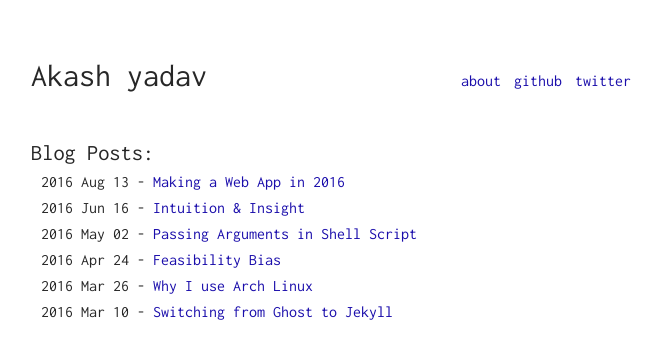
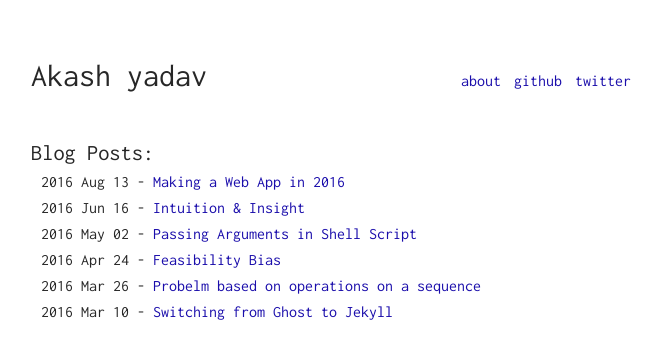
Before and after one commit to l19ux/l19ux.github.io, a Jekyll site: the page built from index.html, in a window 1280 px wide. Shown: the top 359 px of the page, without its empty margins (309-970 px from the left). Built offline with Jekyll 4.4.1, drawn with Linux system fonts in a browser that asks for light colours; part of the change alters nothing that is shown.

Commit message:
Update 2016-03-26-why-arch-linux.md

````diff
--- a/_posts/2016-03-26-why-arch-linux.md
+++ b/_posts/2016-03-26-why-arch-linux.md
@@ -1,159 +1,12 @@
 ---
 layout: post
-title: Why I use Arch Linux
+title: Probelm based on operations on a sequence
 ---
+[Problem 2062C](https://codeforces.com/problemset/problem/2062/C)
 
 
-# Loding and Saving Your Data
+```scala
+Let the reversal be called operation 1, and the difference be called operation 2. Consider swapping two adjacent operations: 12→21. If the sequence before the operations is [a1,a2,…,an], then after the operations, the sequence changes from [an−1−an,an−2−an−1,…,a1−a2] to [an−an−1,an−1−an−2,…,a2−a1]. Thus, swapping adjacent 1,2 is equivalent to taking the negation of each element of the array.
 
-主要介绍Spark对于下面3类数据源的处理：
-
-1. File formats and filesystems
-2. Structured data sources through Spark SQL
-3. Databases and key/value stores
-
-## File Formats
-
-Spark可以很容易地加载存储很多文件格式，从非结构化，半结构化到结构化的文件格式：
-
-- Text files
-- JSON
-- CSV
-- SequenceFiles
-- Protocal buffers
-- Object files
-
-除了Spark内置的输出机制，我们也可以使用Hadoop的keyed data的API。
-
-### Text Files
-
-当我们加载一份文本文件作为一个RDD，那么每一行将会成为RDD的一个元素。我们也可以同时加载很多文本文件到pair RDD中，其中key是文件名，value是文件的内容。
-
-#### Loading text files
-
-```scala
-val input = sc.textFile("file:///home/holden/repos/spark/README.md")
+Therefore, any operation sequence is equivalent to first performing 2 several times, and then performing 1 several times, and then taking the negation several times. Since 1 does not change the sum of the sequence, the answer is the maximum absolute value of the sequence sum after performing a certain number of 2.
 ```
-
-如果需要将一个文件夹中的多份文件加载，那么可以使用textFile，参数是文件夹的路径，有时候我们也需要知道输入中的一份文件的信息，或者使用整份文件，那么可以使用`SparkContext.wholeTextFiles()`,将会得到pair RDD，key就是文件名。
-
-```scala
-val input = sc.wholeTextFiles("file:///home/holden/salesFiles")
-val result = input.mapValues{y =>
-  val nums = y.split(" ").map(x => x.toDouble)
-  nums.sum / nums.size.toDouble
-}
-```
-
-#### Saving text files
-
-```scala
-result.saveAsTextFile(outputFile)
-```
-
-`outputFile`是文件夹的路径，Spark将会在这个文件夹下写入文本文件。
-
-### JSON
-
-JSON是很流行的半结构数据格式。最简单的加载JSON数据是作为文本文件加载，然后使用JSON parser来映射数据。
-
-#### Loading JSON
-
-上面最简单的方式要求是你的JSON文件每一行是一个记录，如果你有multiline JSON files，那么需要加载整份文件并且parse每一份文件。可以使用mapPartitions()重用parser。
-
-在scala或java中，通常将记录加载到一个类中来表示它们的schemas。
-
-```
-import com.fasterxml.jackson.module.scala.DefaultScalaModule
-import com.fasterxml.jackson.module.scala.experimental.ScalaObjectMapper
-import com.fasterxml.jackson.databind.ObjectMapper
-import com.fasterxml.jackson.databind.DeserializationFeature
-...
-case class Person(name: String, lovesPandas: Boolean) // Must be a top-level class
-...
-// Parse it into a specific case class. We use flatMap to handle errors
-// by returning an empty list (None) if we encounter an issue and a
-// list with one element if everything is ok (Some(_)).
-val result = input.flatMap(record => {
-  try {
-    Some(mapper.readValue(record, classOf[Person]))
-  } catch {
-    case e: Exception => None
-}})
-```
-
-#### Saving JSON
-
-我们可以使用将String的RDD转换为parsed JSON数据的库，将结构数据的RDD转换为string的RDD，然后就能使用Spark的文本文件的API。
-
-```scala
-result.filter(p => P.lovesPandas).map(mapper.writeValueAsString(_)).saveAsTextFile(outputFile)
-```
-
-### SCV and TSV
-
-#### Loading CSV
-
-对于Scala和Java，可以使用opencsv，Hadoop也有一个InputFormat，即CSVInputFormat，它并不支持记录中包含newlines。
-
-如果你的CSV数据没有包含newlines，你可以用textFile()加载数据，parse数据。
-
-```scala
-import Java.io.StringReader
-import au.com.bytecode.opencsv.CSVReader
-...
-val input = sc.textFile(inputFile)
-val result = input.map{ line =>
-  val reader = new CSVReader(new StringReader(line));
-  reader.readNext();
-}
-```
-
-如果记录中有newlines，就需要完整读入每个文件，然后解析各个字段。
-
-```scala
-case class Person(name: String, favoriteAnimal: String)
-val input = sc.wholeTextFiles(inputFile)
-val result = input.flatMap{ case (_, txt) =>
-  val reader = new CSVReader(new StringReader(txt));
-  reader.readAll().map(x => Person(x(0), x(1)))
-}
-```
-
-#### Saving CSV
-
-```scala
-pandaLovers.map(person => List(person.name, person.favoriteAnimal).toArray)
-.mapPartitions{people =>
-  val stringWriter = new StringWriter();
-  val csvWriter = new CSVWriter(stringWriter);
-  csvWriter.writeAll(people.toList)
-  Iterator(stringWriter.toString)
-}.saveAsTextFile(outFile)
-```
-
-如果只有一小部分输入文件，你需要使用wholeFile()方法，可能还需要对输入数据进行重新分区是的Spark能够更高效地并行化执行后续操作。
-
-### SequenceFile
-
-SequenceFile是由没有相对关系结构的键值对文件组成的常用Hadoop格式。**SequenceFile文件有同步标记，Spark可以用它来定位到文件中的某个点，然后再与记录的边界对齐。**这可以让Spark使用多个节点高效地并行读取SequenceFile文件。
-
-SequenceFile是由实现Hadoop的Writable接口的元素组成，如果你无法为要写出的数据找到对应的Writable类型，你可以重载Writable中的readFields和write来实现自己的Writable类。
-
-#### Loading SequenceFile
-
-```scala
-val data = sc.sequenceFile(inFile, classOf[Text], classOf[IntWritable]).
-  map{case (x, y) => (x.toString, y.get())}
-```
-
-有一个函数可以自动地将Writable对象转为相应的Scala类型。`sequence[Key, Value](path, minPartition)`。
-
-#### Saving SequenceFile
-
-我们已经进行了将许多Scala的原生类型转为Hadoop Writable的隐式转换。如果不能自动转为Writable类型，就可以对数据进行映射操作，在保存前进行类型转换。
-
-```scala
-val data = sc.parallelize(List(("Panda", 3), ("Kay", 6), ("Snail", 2)))
-data.saveAsSequenceFile(outputFile)
-```
````
